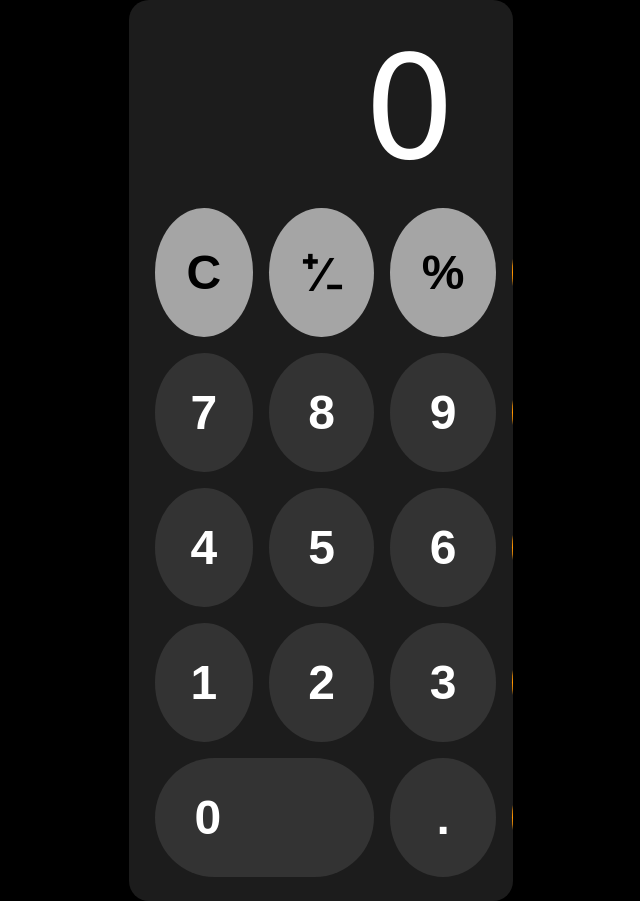
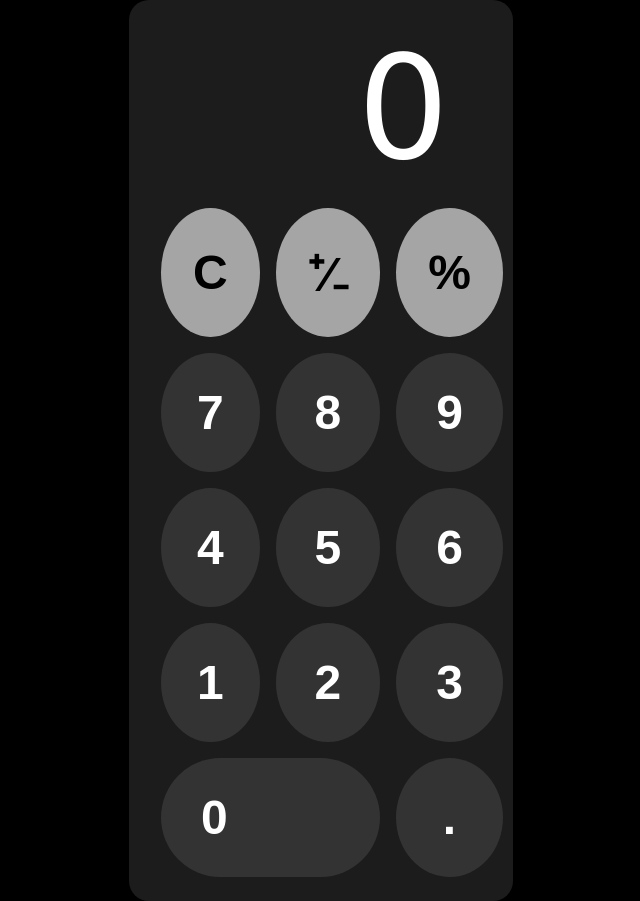
Before and after one commit to 0x7266/ios_calc, a Svelte app: page / in a window 1280 px wide. Shown: the whole page, without its empty margins (319-959 px from the left). Built offline with nearby package versions, Linux system fonts and the light colour scheme.

Commit message:
fixed padding

```diff
--- a/src/App.svelte
+++ b/src/App.svelte
@@ -49,7 +49,7 @@
 		display: flex;
 		flex-direction: column;
 		gap: 2vh;
-		padding: 3vh 2vw;
+		padding: 3vh 2rem;
 		overflow: hidden;
 		width: 30vw;
 	}
```
